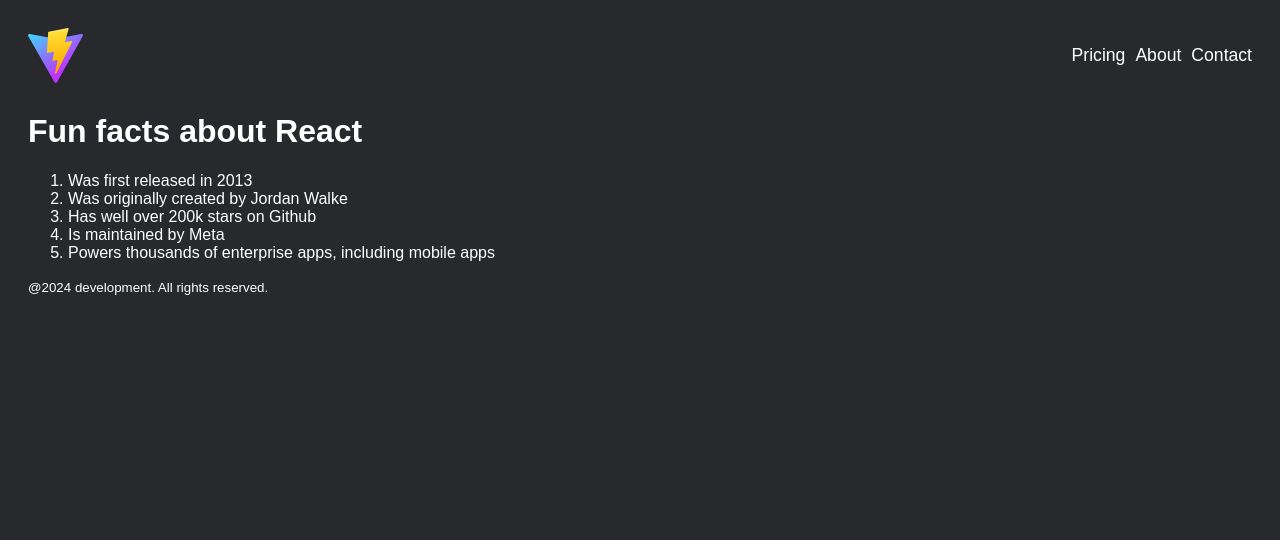
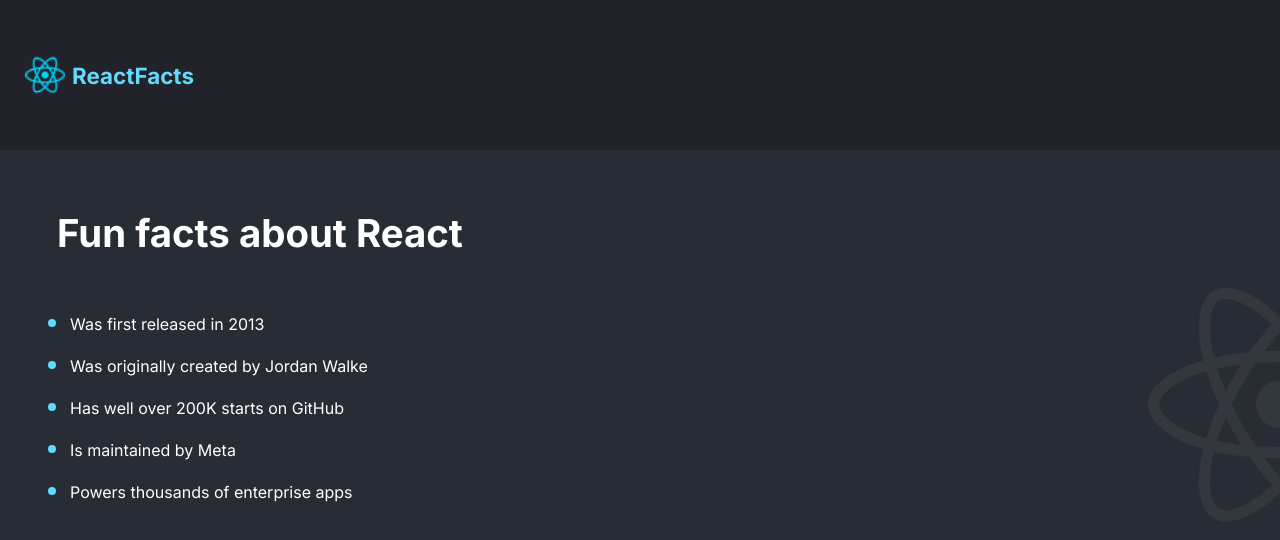
Before and after one commit to danielNemeth19/first-react, a React (Vite) app: page / in a window 1280 px wide. Shown: the top 540 px of the page. Built offline with nearby package versions, Linux system fonts and the light colour scheme.

Commit message:
(feat) Completes the static pages section of the course

```diff
--- a/index.css
+++ b/index.css
@@ -1,30 +1,61 @@
 body {
-    padding: 20px;
-    font-family: Arial, Helvetica, sans-serif;
-    background: #27292c;
+    margin: 0;
+    font-family: Inter;
+    background-color: #282D35;
     color: white;
-}
-
-h1 {
-    margin-top: 30px;
+    /* background: #27292c; */
 }
 
 .header {
+    height: 90px;
+    padding: 30px 25px;
+    background: #21222A;
+}
+
+nav {
     display: flex;
     align-items: center;
-    justify-content: space-between;
+    height: 100%;
 }
 
 .nav-logo {
-    width: 55px;
+    width: 40px;
+    margin-right: 7px;
 }
 
-.nav-list {
-    list-style: none;
-    display: flex;
+.logo-text {
+    font-size: 1.4rem;
+    /* per design, it's 22.25px to get rem divide by 16 */
+    font-weight: 700;
+    color: #61DAFB;
 }
 
-.nav-list-item {
-    margin-left: 10px;
-    font-size: 1.1rem;
+main {
+    padding: 60px 30px;
+    background-image: url("/images/react-logo-2.png");
+    background-repeat: no-repeat;
+    background-position-x: right;
+    background-position-y: 70%;
 }
+
+
+h1 {
+    font-size: 2.4rem;
+    margin: 0;
+    margin-left: 27px;
+}
+
+.facts-list {
+    margin-top: 46px;
+}
+
+.facts-list>li {
+    padding-block: 10px;
+    line-height: 19px;
+    font-size: 1rem;
+}
+
+.facts-list>li::marker {
+    color: #61DAFB;
+    font-size: 1.5rem;
+}
--- a/index.html
+++ b/index.html
@@ -1,11 +1,22 @@
 <!doctype html>
 <html lang="en">
-  <head>
+
+<head>
     <meta charset="UTF-8" />
+    <link rel="preconnect" href="https://fonts.googleapis.com">
+    <link rel="preconnect" href="https://fonts.gstatic.com" crossorigin>
+    <link href="https://fonts.googleapis.com/css2?family=Inter:ital,opsz@0,14..32;1,14..32&display=swap"
+        rel="stylesheet">
     <link rel="stylesheet" href="/index.css" />
-  </head>
-  <body>
+    <link href="https://fonts.googleapis.com/css2?family=Inter:ital,opsz,wght@0,14..32,600;1,14..32,600&display=swap"
+        rel="stylesheet">
+    <link href="https://fonts.googleapis.com/css2?family=Inter:ital,opsz,wght@0,14..32,700;1,14..32,700&display=swap"
+        rel="stylesheet">
+</head>
+
+<body>
     <div id="root"></div>
     <script type="module" src="/src/index.jsx"></script>
-  </body>
+</body>
+
 </html>
--- /dev/null
+++ b/src/App.jsx
@@ -0,0 +1,11 @@
+import NavBar from "./components/navbar.jsx"
+import Main from "./components/main.jsx"
+
+export default function App() {
+    return (
+        <>
+            <NavBar />
+            <Main />
+        </>
+    )
+}
--- /dev/null
+++ b/src/components/main.jsx
@@ -0,0 +1,18 @@
+export default function Main() {
+    return (
+        <>
+            <main>
+                <h1>
+                    Fun facts about React
+                </h1>
+                <ul className="facts-list">
+                    <li>Was first released in 2013</li>
+                    <li>Was originally created by Jordan Walke</li>
+                    <li>Has well over 200K starts on GitHub</li>
+                    <li>Is maintained by Meta</li>
+                    <li>Powers thousands of enterprise apps</li>
+                </ul>
+            </main>
+        </>
+    )
+}
--- /dev/null
+++ b/src/components/navbar.jsx
@@ -0,0 +1,10 @@
+export default function NavBar() {
+    return (
+        <header className="header">
+            <nav>
+                <img src="/images/react-logo.png" className="nav-logo" alt="React logo"/>
+                <span className="logo-text">ReactFacts</span>
+            </nav>
+        </header>
+    )
+}
--- a/src/index.jsx
+++ b/src/index.jsx
@@ -1,21 +1,11 @@
 import { createRoot } from "react-dom/client"
-import Header from "./header"
-import MainContent from "./maincontent"
-import Footer from "./footer"
+import App from "./App.jsx"
+// import Header from "./header"
+// import MainContent from "./maincontent"
+// import Footer from "./footer"
 // import { Fragment } from "react" -- the empty <> in root.render basically creates a Fragment element, whithout the need of importing it
 
 const root = createRoot(document.getElementById("root"))
 
-function Page({ library }) {
-    return (
-        <>
-            <Header />
-            <MainContent library={library} />
-            <Footer />
-        </>
-    )
-}
 
-root.render(
-    <Page library="React" />
-)
+root.render(<App/>)
```
Also changed, not shown: public/images/react-logo-2.png (added), public/images/react-logo.png (added).
